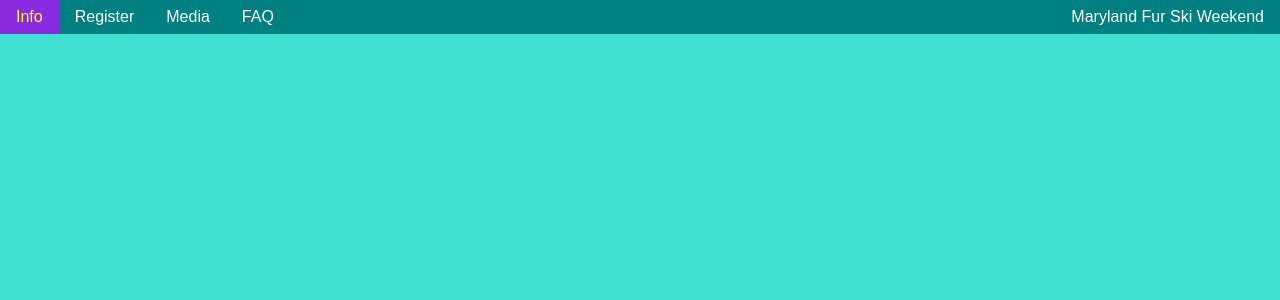
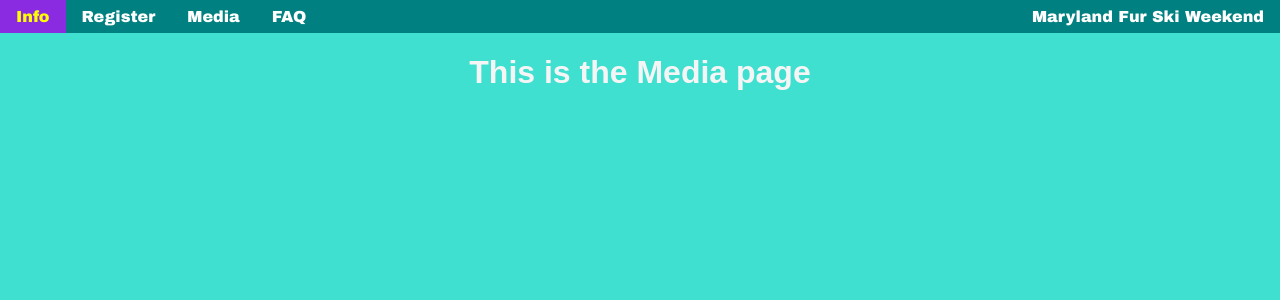
Before and after one commit to JustinJefferson/ski-wkend-react, a React (Create React App) app: page /media in a window 1280 px wide. Shown: the top 300 px of the page. Built offline with nearby package versions, Linux system fonts and the light colour scheme.

Commit message:
Created tsx and css files for each page

```diff
--- a/src/App.tsx
+++ b/src/App.tsx
@@ -1,9 +1,13 @@
 import React from 'react';
 import './App.css';
-import { BrowserRouter as Router, Switch, Route } from 'react-router-dom'
-import Navigator from './components/Navigator'
-import Home from './pages/Home'
-import Info from './pages/Info'
+import { BrowserRouter as Router, Switch, Route } from 'react-router-dom';
+import Navigator from './components/Navigator';
+import Home from './pages/Home';
+import Info from './pages/Info';
+import Register from './pages/Register';
+import Media from './pages/Media';
+import FAQ from './pages/FAQ';
+
 const links: string[] = [
   'Info',
   'Register',
@@ -24,9 +28,15 @@ const App = () => {
             <Route path="/info">
               <Info />
             </Route>
-            <Route path="/register"></Route>
-            <Route path="/media"></Route>
-            <Route path="/faq"></Route>
+            <Route path="/register">
+              <Register />
+            </Route>
+            <Route path="/media">
+              <Media />
+            </Route>
+            <Route path="/faq">
+              <FAQ />
+            </Route>
           </Switch>
         </div>
       </Router>
--- a/src/components/Navigator.css
+++ b/src/components/Navigator.css
@@ -6,6 +6,7 @@ ul {
     /* width: 200px; */
     background-color: teal;
     text-align: left;
+    font-family: "Arial Black", Arial, Helvetica, sans-serif;
 }
 
 li {
--- /dev/null
+++ b/src/pages/FAQ.tsx
@@ -0,0 +1,9 @@
+import React from 'react';
+import './FAQ.css';
+
+const FAQ = () =>
+    <div>
+        <h3>This is the FAQ page</h3>
+    </div>
+
+export default FAQ;
--- a/src/pages/Info.tsx
+++ b/src/pages/Info.tsx
@@ -1,4 +1,5 @@
 import React from 'react';
+import './Info.css';
 
 const Info = () =>
     <div>
--- /dev/null
+++ b/src/pages/Media.tsx
@@ -0,0 +1,9 @@
+import React from 'react';
+import './Media.css';
+
+const Media = () =>
+    <div>
+        <h1>This is the Media page</h1>
+    </div>
+
+export default Media;
--- /dev/null
+++ b/src/pages/Register.tsx
@@ -0,0 +1,9 @@
+import React from 'react';
+import './Register.css';
+
+const Register = () =>
+    <div>
+        <h1>This is the Register Page</h1>
+    </div>
+
+export default Register;
```
Also changed, not shown: src/pages/FAQ.css (added), src/pages/Info.css (added), src/pages/Media.css (added), src/pages/Register.css (added).
